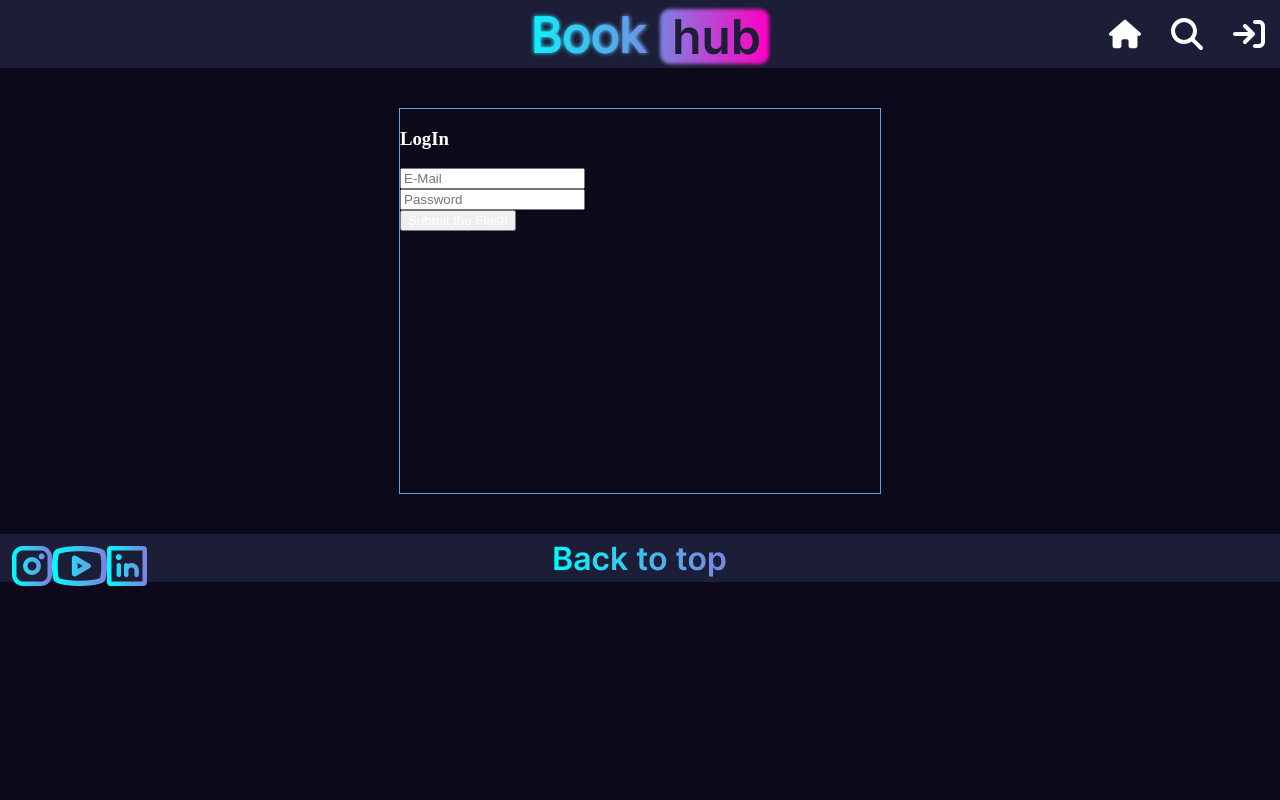
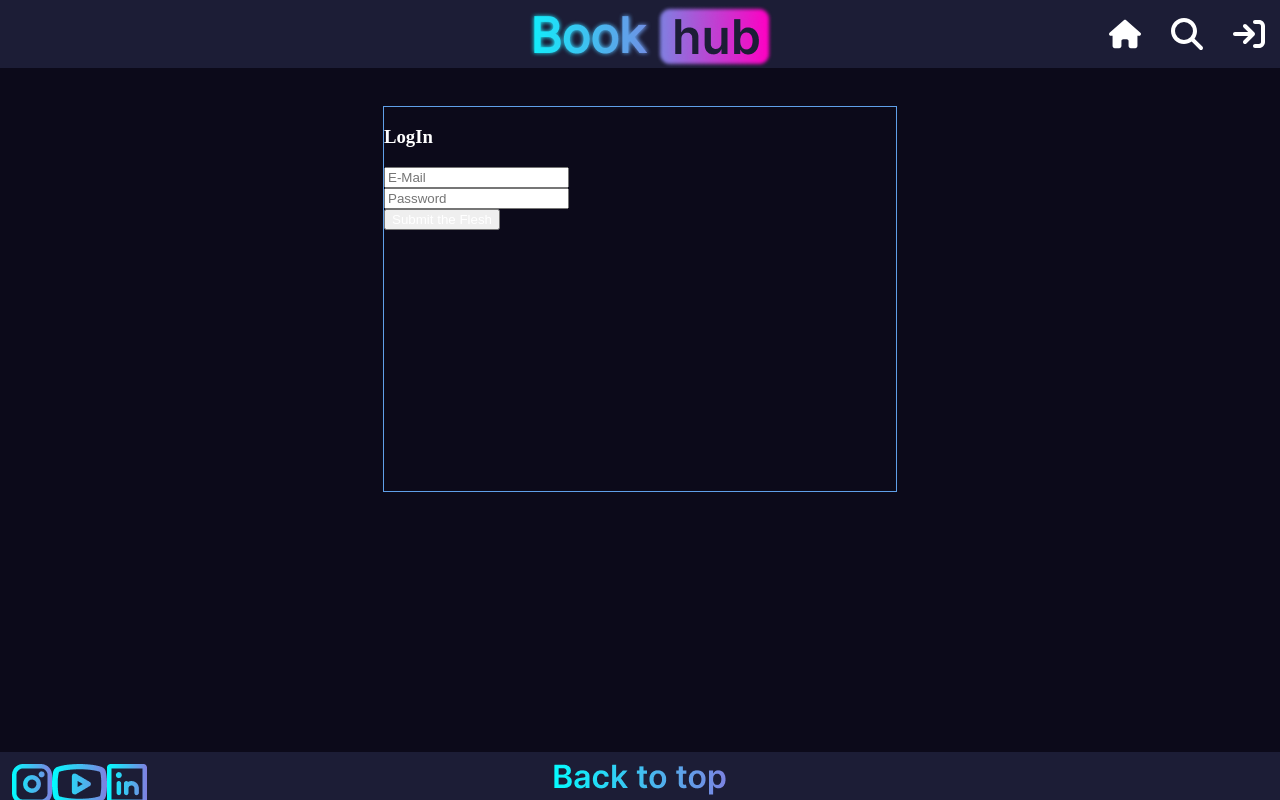
Before and after one commit to YetAnotherCoder00/bookhub, a PHP site: page /login in a window 1280 px wide. Run offline with PHP 8.4, Linux system fonts and the light colour scheme; data that the repository does not hold is empty.

Commit message:
cleaned up some css and made the footer stick

```diff
--- a/books/index.php
+++ b/books/index.php
@@ -36,7 +36,7 @@ $bookInfo = $result->fetch_row();
 <body>
   <?php include "../components/header.php"; ?>
 
-
+    <div class="content">
       <div class="book_container">
         <div class="book_content">
 
@@ -54,7 +54,7 @@ $bookInfo = $result->fetch_row();
               <br><br><br><br><br><br>
             <h1 class="book_price"><?= floatval($bookInfo[6]) / 100 ?></h1>
           </div>
-
+        </div>
       </div>
     </div>
 
--- a/components/footer.php
+++ b/components/footer.php
@@ -5,6 +5,7 @@ footer {
   width: 100%;
   height: 6vh;
   margin: 0;
+  margin-top: auto;
 }
 
 .footer_container {
--- a/index.css
+++ b/index.css
@@ -9,9 +9,11 @@ html {
 
 body {
   overflow: auto;
-  height: 100%;
+  min-height: 100vh;
   margin: 0;
   background-color: #0C0A1A;
+  display: flex;
+  flex-direction: column;
 }
 
 .content {
--- a/login/index.php
+++ b/login/index.php
@@ -37,7 +37,7 @@ foreach ($result->fetch_all() as $row) {
 
       <?php include "../components/header.php" ?>
 
-        <div class="login_content">
+        <div class="content">
           <div class="login_panel">
             <div class="login_title">
               <h3>LogIn</h3>
```
Lines whose indentation alone changed are shown as unchanged.
